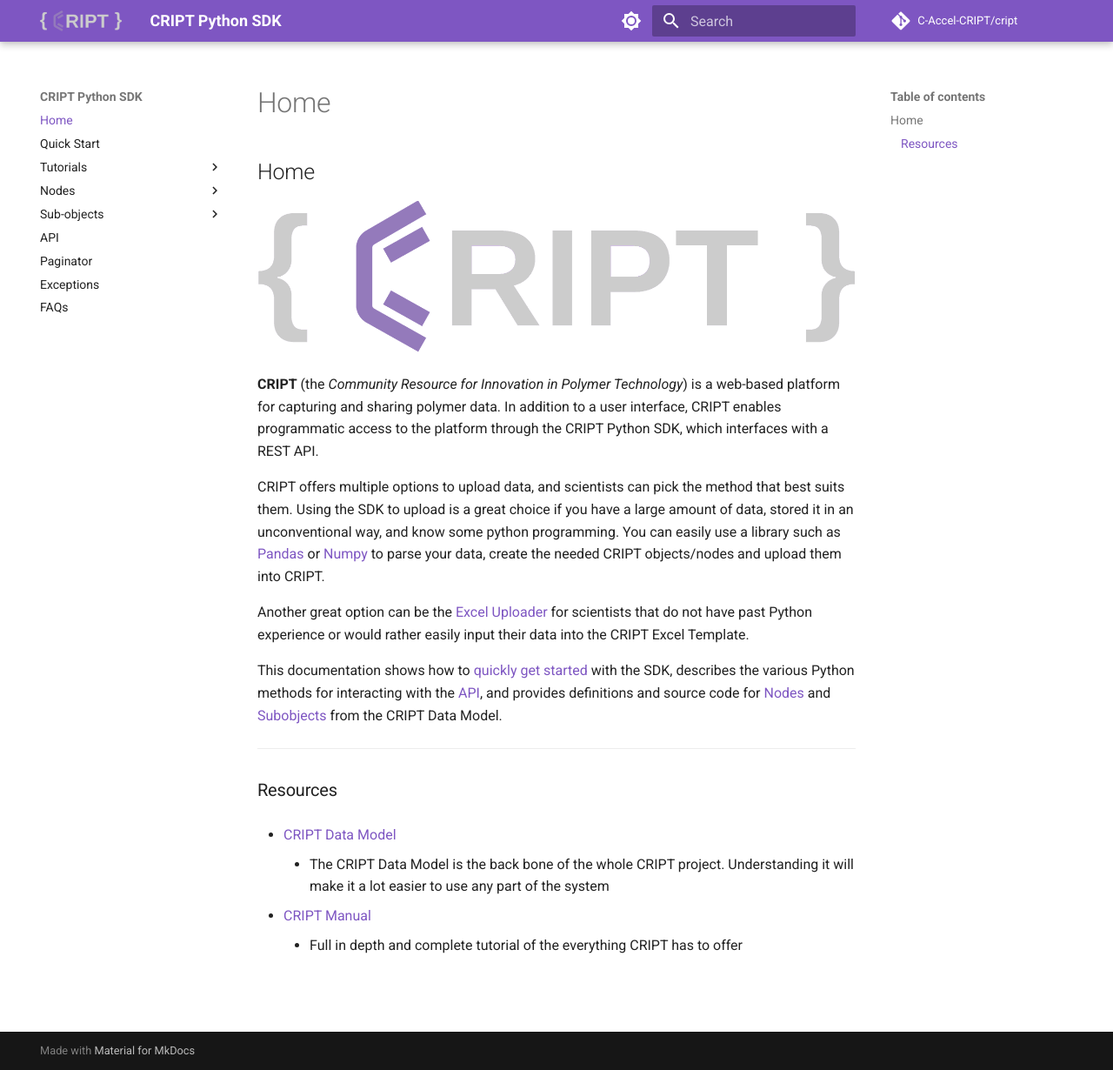
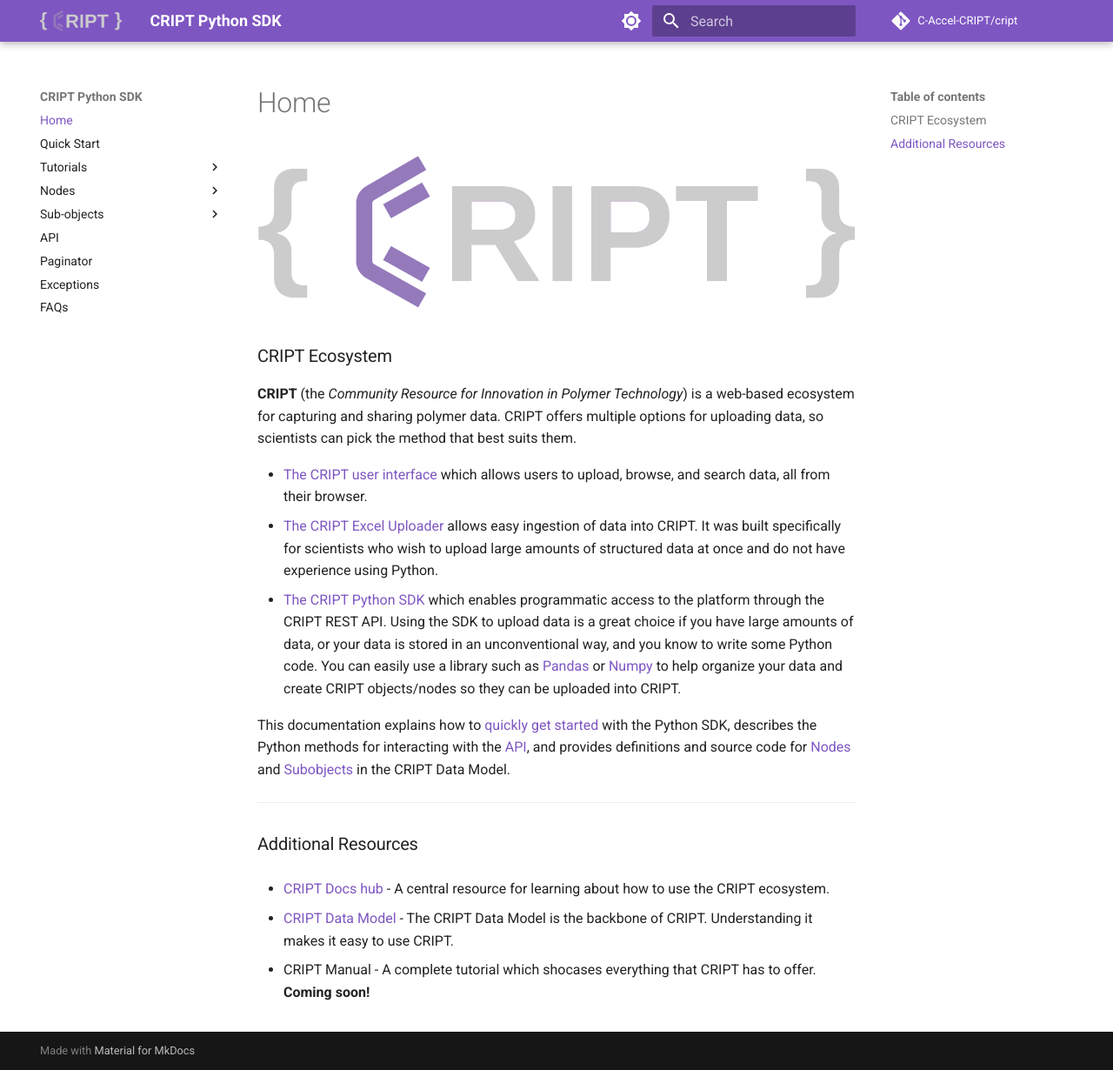
Before and after one commit to C-Accel-CRIPT/sdk-archive, an MkDocs documentation site: the page built from docs/index.md, in a window 1280 px wide and 1230 px high. Shown: the whole window at 87% size. Built offline with MkDocs 1.6.1 and Material for MkDocs 9.7.7, drawn with Linux system fonts in a browser that asks for light colours; comment, search, counter and statistics services are not loaded.

Commit message:
Update index.md

```diff
--- a/docs/index.md
+++ b/docs/index.md
@@ -1,25 +1,23 @@
-# Home
-
 <img alt="CRIPT logo" src="assets/images/CRIPT_full_logo_colored_transparent.png">
 
-**CRIPT** (the _Community Resource for Innovation in Polymer Technology_) is a web-based platform for capturing and sharing polymer data. In addition to a user interface, CRIPT enables programmatic access to the platform through the CRIPT Python SDK, which interfaces with a REST API.
+## CRIPT Ecosystem
 
-CRIPT offers multiple options to upload data, and scientists can pick the method that best suits them. Using the SDK to upload is a great choice if you have a large amount of data, stored it in an unconventional way, and know some python programming. You can easily use a library such as <a href="https://pandas.pydata.org/" target="_blank">Pandas</a> or <a href="https://numpy.org/" target="_blank">Numpy</a> to parse your data, create the needed CRIPT objects/nodes and upload them into CRIPT.
+**CRIPT** (the _Community Resource for Innovation in Polymer Technology_) is a web-based ecosystem for capturing and sharing polymer data. CRIPT offers multiple options for uploading data, so scientists can pick the method that best suits them.
 
-Another great option can be the <a href="https://c-accel-cript.github.io/cript-excel-uploader/" target="_blank">Excel Uploader</a> for scientists that do not have past Python experience or would rather easily input their data into the CRIPT Excel Template.
+* <a href="https://criptapp.org/" target="_blank">The CRIPT user interface</a> which allows users to upload, browse, and search data, all from their browser.
+* <a href="https://c-accel-cript.github.io/cript-excel-uploader/" target="_blank">The CRIPT Excel Uploader</a> allows easy ingestion of data into CRIPT. It was built specifically for scientists who wish to upload large amounts of structured data at once and do not have experience using Python.
+* [The CRIPT Python SDK](./quickstart/) which enables programmatic access to the platform through the CRIPT REST API. Using the SDK to upload data is a great choice if you have large amounts of data, or your data is stored in an unconventional way, and you know to write some Python code. You can easily use a library such as <a href="https://pandas.pydata.org/" target="_blank">Pandas</a> or <a href="https://numpy.org/" target="_blank">Numpy</a> to help organize your data and create CRIPT objects/nodes so they can be uploaded into CRIPT.
 
-This documentation shows how to [quickly get started](./quickstart/) with the SDK, describes the various Python methods for interacting with the [API](./api/), and provides definitions and source code for [Nodes](./data_model/nodes/) and [Subobjects](./data_model/subobjects/) from the CRIPT Data Model.
+This documentation explains how to [quickly get started](./quickstart/) with the Python SDK, describes the Python methods for interacting with the [API](./api/), and provides definitions and source code for [Nodes](./nodes/all) and [Subobjects](./subobjects/all) in the CRIPT Data Model.
 
 ---
 
-## Resources
+## Additional Resources
+
+* <a href="https://criptapp.org/docs/" target="_blank">CRIPT Docs hub</a> - A central resource for learning about how to use the CRIPT ecosystem.
 
 * <a href="https://chemrxiv.org/engage/api-gateway/chemrxiv/assets/orp/resource/item/6322994103e27d9176d5b10c/original/main-supporting-information.pdf" target="_blank">
     CRIPT Data Model
-</a>
-    * The CRIPT Data Model is the back bone of the whole CRIPT project. Understanding it will make it a lot easier to use any part of the system
+</a> - The CRIPT Data Model is the backbone of CRIPT. Understanding it makes it easy to use CRIPT.
 
-* <a href="https://criptapp.org/docs/manual/" target="_blank">
-    CRIPT Manual
-</a>
-    * Full in depth and complete tutorial of the everything CRIPT has to offer
+* CRIPT Manual - A complete tutorial which shocases everything that CRIPT has to offer. **Coming soon!**
```
